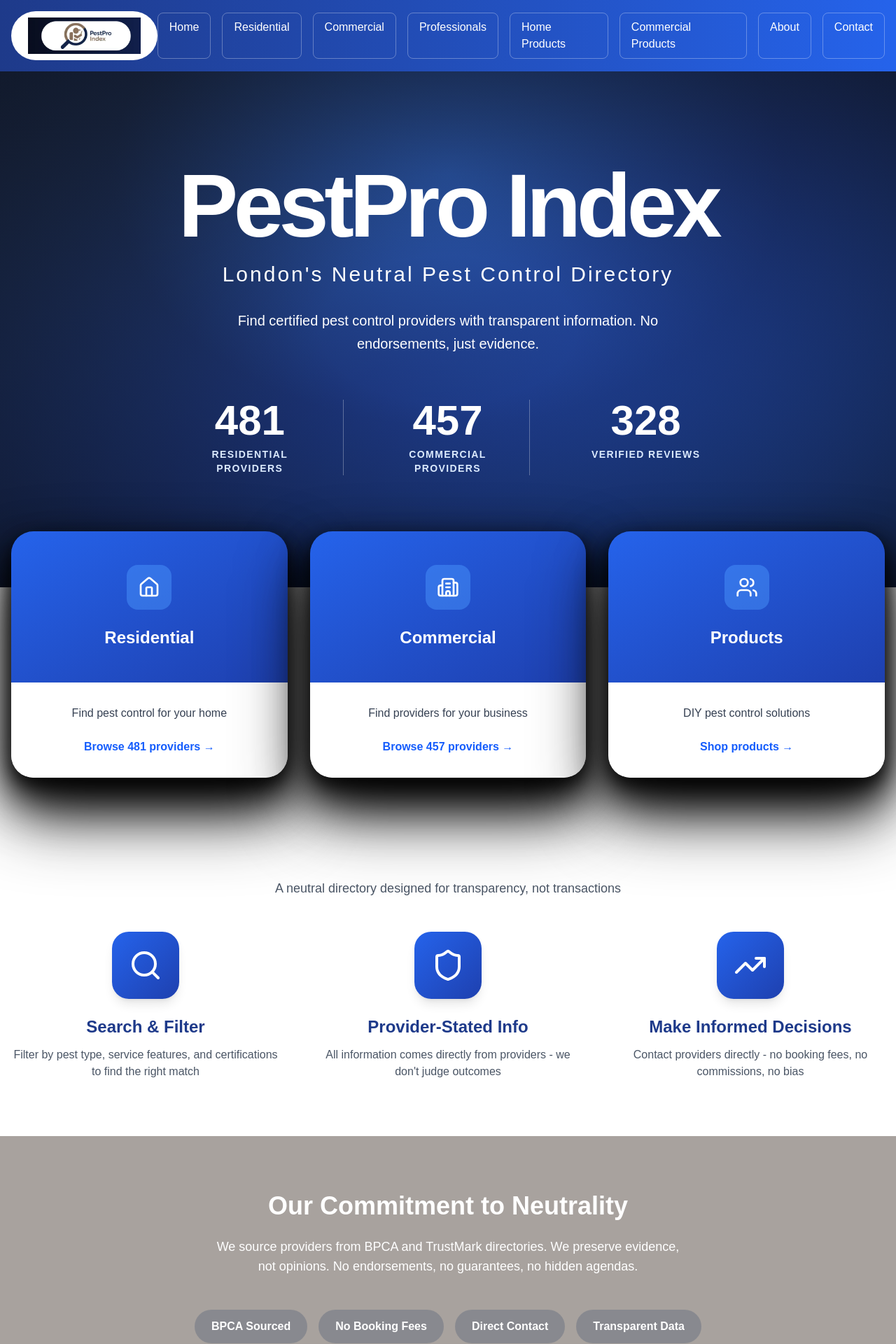
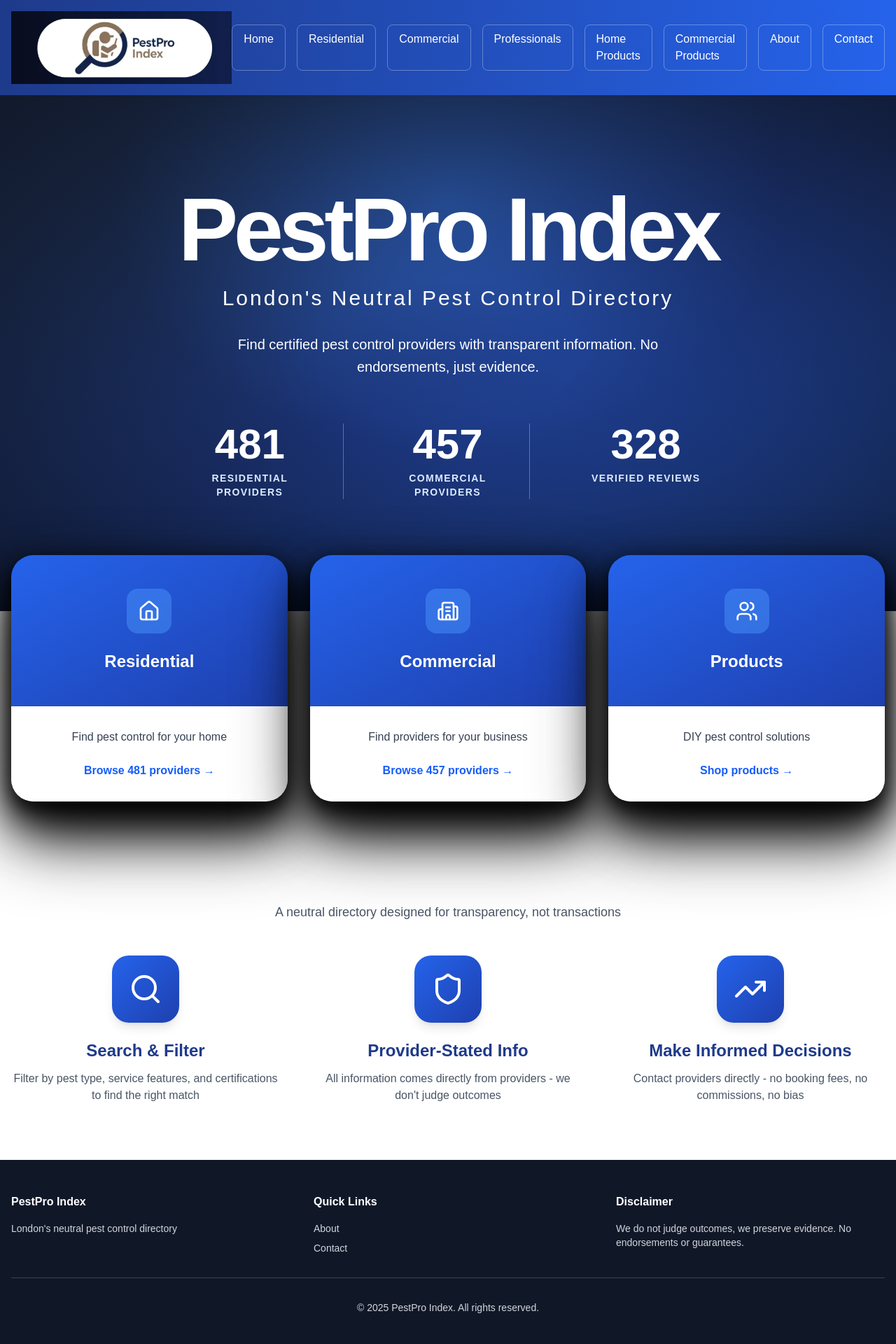
Before and after one commit to aarongeorghiades-hub/pestpro-index-v2-live, a Next.js app: page / in a window 1280 px wide. Shown: the top 1920 px of the page at 70% size. Built offline with nearby package versions, Linux system fonts and the light colour scheme.

Commit message:
Fix: Logo rendering and remove BPCA section from homepage

```diff
--- a/app/page.tsx
+++ b/app/page.tsx
@@ -13,13 +13,14 @@ export default function Home() {
       <header className="bg-gradient-to-r from-[#1e3a8a] to-[#2563eb] text-white sticky top-0 z-50">
         <div className="container mx-auto px-4 py-4 flex items-center justify-between">
           {/* Logo */}
-          <Link href="/" className="flex items-center gap-0 bg-white rounded-full px-6 py-3" style={{width: '210px', height: '70px', display: 'flex', alignItems: 'center', justifyContent: 'center'}}>
+          <Link href="/" className="flex items-center gap-0">
             <Image
               src="/logo-header.png"
               alt="PestPro Index"
-              width={180}
-              height={60}
-              className="h-auto"
+              width={200}
+              height={50}
+              className="h-auto w-auto"
+              priority
             />
           </Link>
 
@@ -172,21 +173,7 @@ export default function Home() {
         </div>
       </section>
 
-      {/* SECTION 5: TRUST SECTION */}
-      <section className="text-white py-20 text-center" style={{backgroundColor: '#a8a29e'}}>
-        <div className="container mx-auto px-4">
-          <h2 className="text-4xl font-bold mb-6">Our Commitment to Neutrality</h2>
-          <p className="text-lg mb-12 max-w-2xl mx-auto">
-            We source providers from BPCA and TrustMark directories. We preserve evidence, not opinions. No endorsements, no guarantees, no hidden agendas.
-          </p>
-          <div className="flex gap-4 justify-center flex-wrap">
-            <div className="bg-gray-500/50 px-6 py-3 rounded-full font-semibold">BPCA Sourced</div>
-            <div className="bg-gray-500/50 px-6 py-3 rounded-full font-semibold">No Booking Fees</div>
-            <div className="bg-gray-500/50 px-6 py-3 rounded-full font-semibold">Direct Contact</div>
-            <div className="bg-gray-500/50 px-6 py-3 rounded-full font-semibold">Transparent Data</div>
-          </div>
-        </div>
-      </section>
+
 
       {/* SECTION 6: FOOTER */}
       <footer className="bg-gray-900 text-gray-300 py-12">
```
